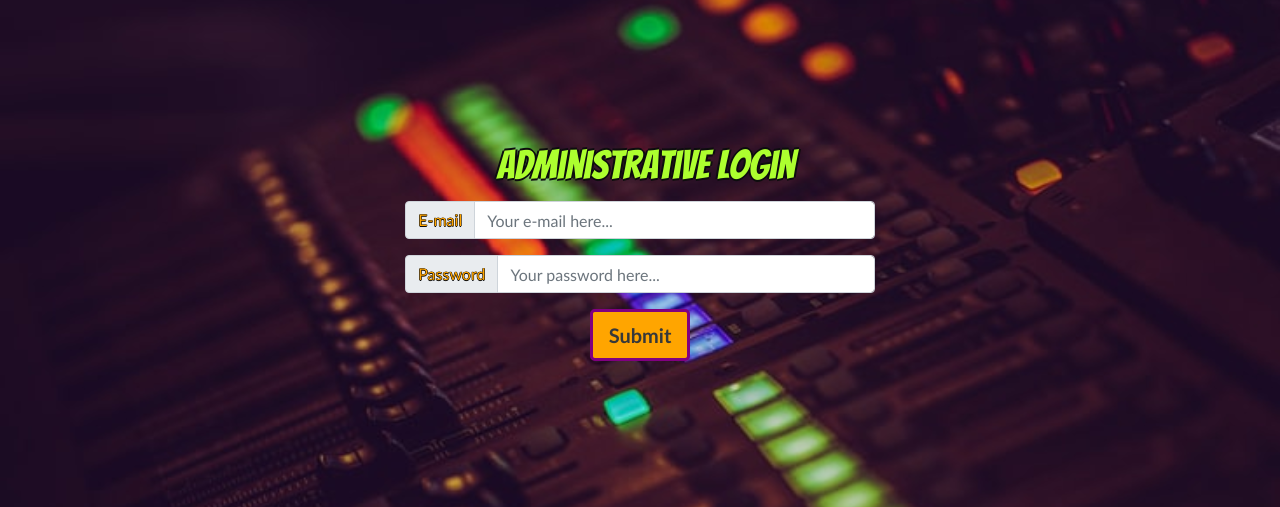
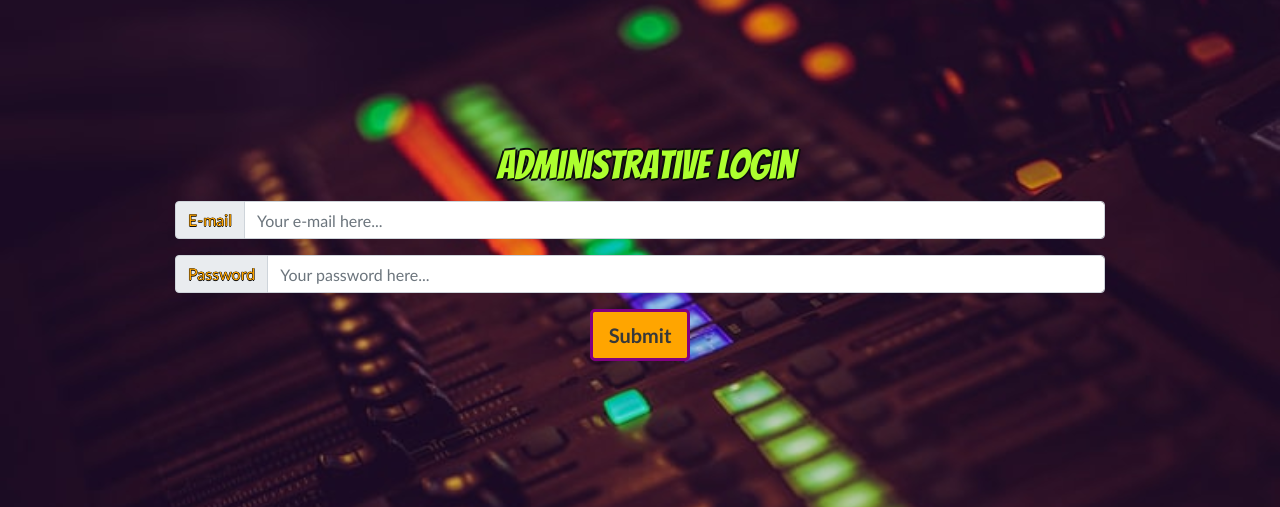
Before and after one commit to relativelyIntuitive/ZeeboVO, a Django app: page /login in a window 1280 px wide. Shown: the part 60-567 px from the top of the page. Run offline with Django 3.2, Linux system fonts and the light colour scheme.

Commit message:
~tweak login form css

```diff
--- a/zvo_app/static/styles/style.css
+++ b/zvo_app/static/styles/style.css
@@ -188,8 +188,7 @@ ul {
 }
 
 #login_form {
-    max-width: 100vw;
-    width: 45%;
+    max-width: 75vw;
 }
 
 #login_greeting {
```
